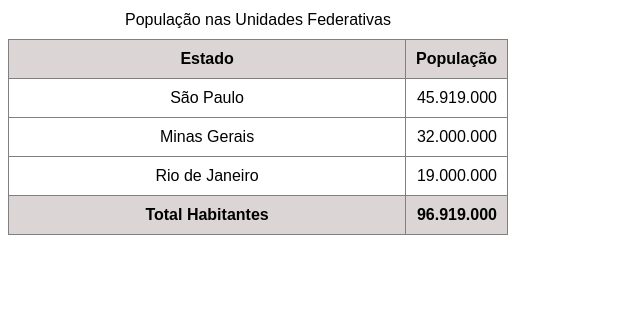
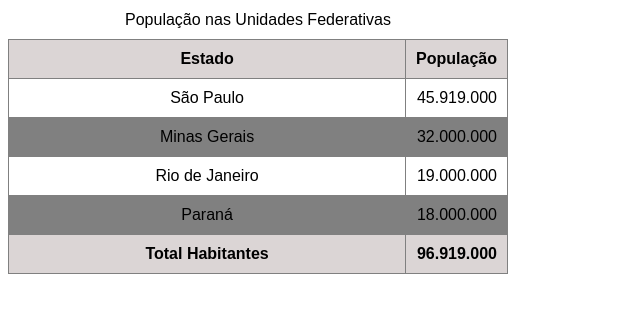
Before and after one commit to lfgrijo/HTML-CSS, a plain HTML site: page Exercicios/ex023 - tabela/tabela2.html in a window 1280 px wide. Shown: the part 79-392 px from the top of the page, without its empty margins (0-640 px from the left). Drawn offline with Linux system fonts and the light colour scheme.

Commit message:
efeito zebrado

```diff
--- a/Exercicios/ex023 - tabela/tabela2.html
+++ b/Exercicios/ex023 - tabela/tabela2.html
@@ -28,12 +28,19 @@
         thead, tfoot {
             background-color: rgba(219, 213, 213, 0.993);
         }
+
         .num{
             text-align: right;
         }
+
         caption{
             padding: 10px;
         }
+
+        tbody > tr:nth-child(2n) { /* efeito zebrado com pseudo classe nth-child*/
+        background-color: gray;
+        }
+
     </style>
 </head>
 <body>
@@ -71,6 +78,12 @@
                 <td>Rio de Janeiro</td>
                 <td class="num">19.000.000</td>
             </tr>
+            <tr>
+                <td>
+                    Paraná
+                </td>
+                <td class="num">18.000.000</td>
+            </tr>
         </tbody>
         <tfoot>
             <th scope="row">Total Habitantes</th>
```
